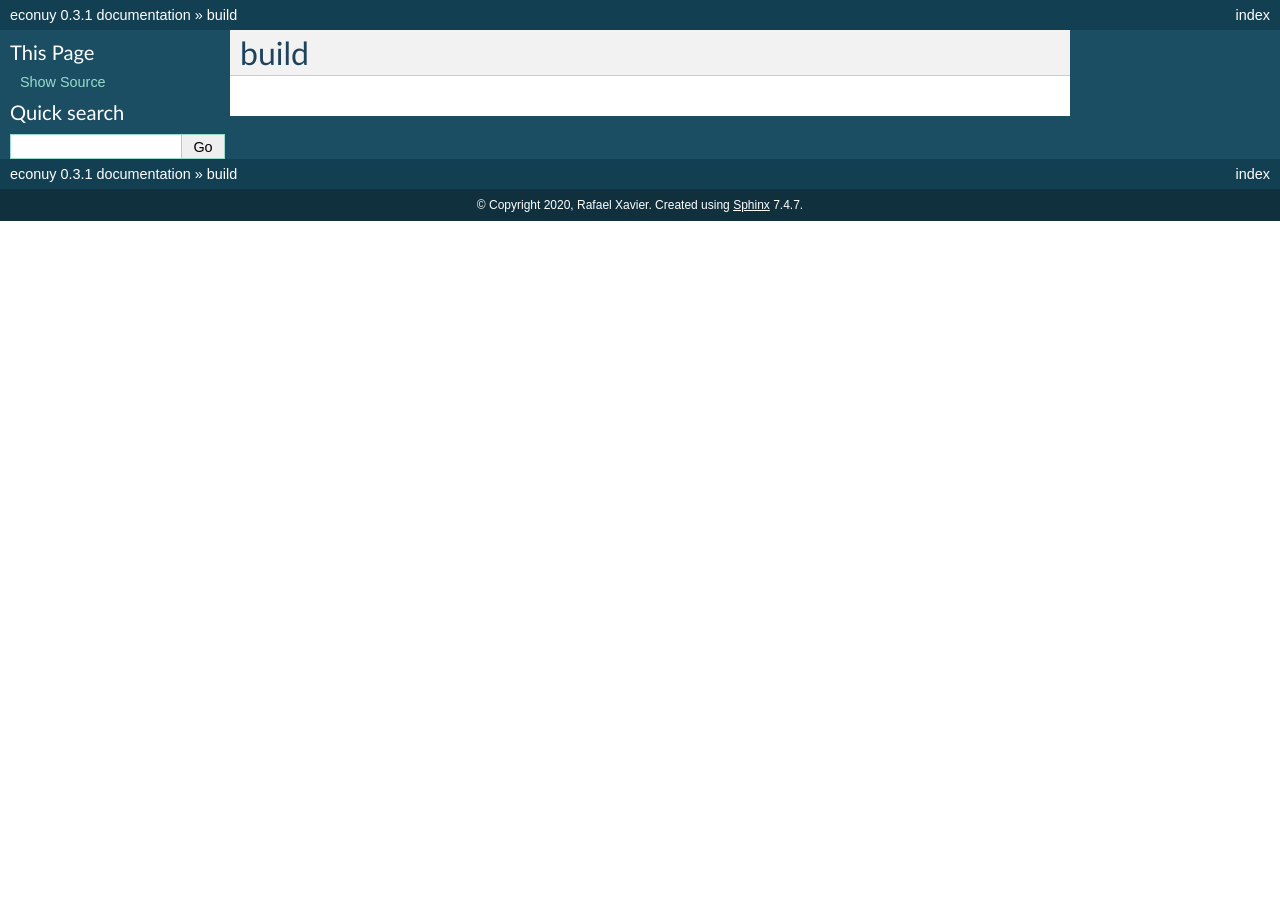
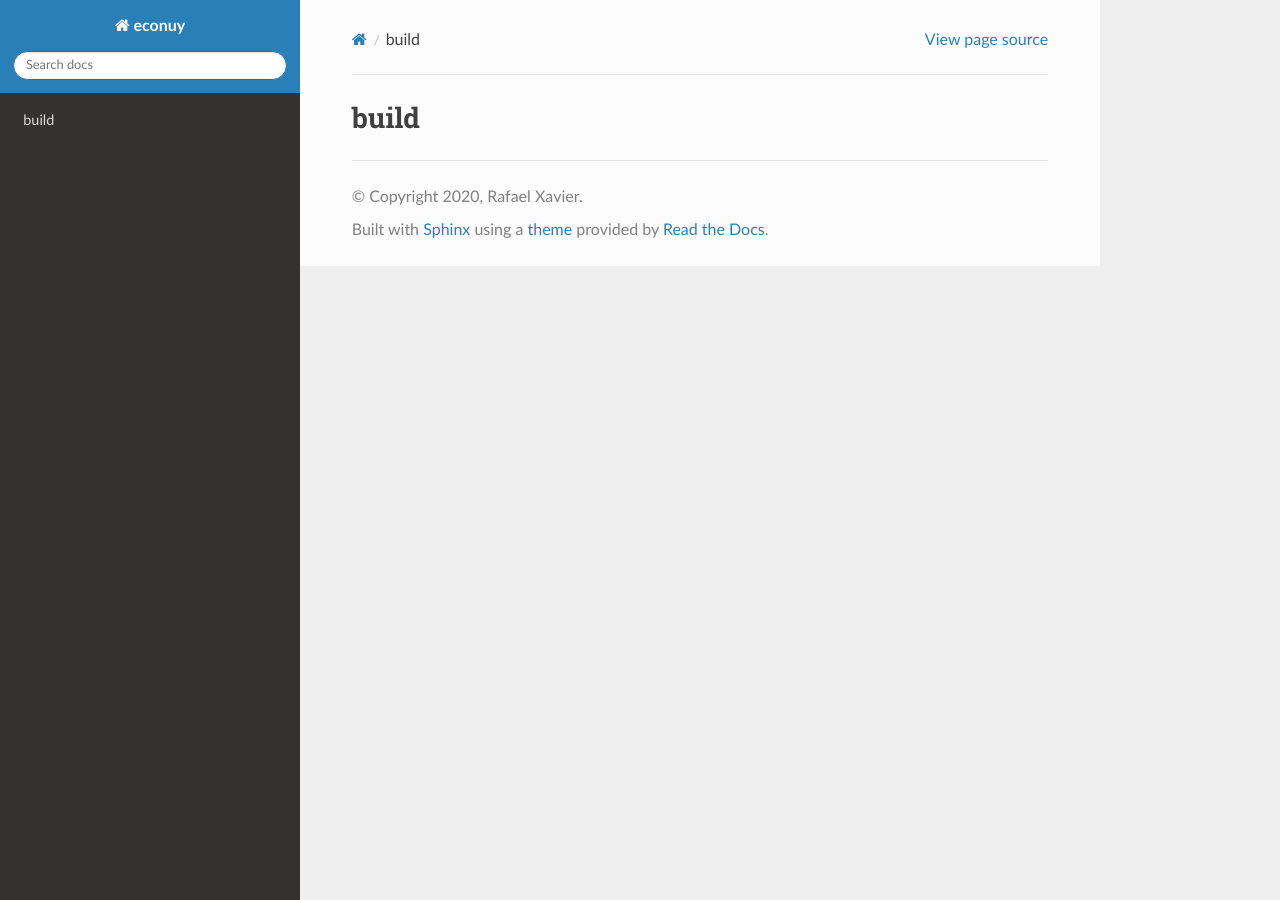
Before and after one commit to rxavier/econuy, a Sphinx documentation site: the page built from docs/source/modules.rst, in a window 1280 px wide. Built offline with Sphinx 7.4.7 and the Read the Docs theme 2.0.0, drawn with Linux system fonts in a browser that asks for light colours.

```diff
--- a/docs/requirements.txt
+++ b/docs/requirements.txt
@@ -13,7 +13,7 @@ cycler==0.10.0
 decorator==4.4.1
 defusedxml==0.6.0
 docutils==0.16
--e git+https://github.com/rxavier/uy-econ.git@eab743a1f507329b01128109c0eeb49b3325ed01#egg=econuy
+-e git+https://github.com/rxavier/uy-econ.git@d8c5deb34b71927291b4180eca71cbd72776d891#egg=econuy
 entrypoints==0.3
 idna==2.8
 imagesize==1.2.0
@@ -66,6 +66,7 @@ soupsieve==1.9.5
 Sphinx==2.4.1
 sphinx-autobuild==0.7.1
 sphinx-autodoc-typehints==1.10.3
+sphinx-rtd-theme==0.4.3
 sphinxcontrib-applehelp==1.0.1
 sphinxcontrib-devhelp==1.0.1
 sphinxcontrib-htmlhelp==1.0.2
--- a/docs/source/conf.py
+++ b/docs/source/conf.py
@@ -12,6 +12,7 @@
 #
 import os
 import sys
+from econuy import __version__
 sys.path.insert(0, os.path.abspath('../../'))
 
 
@@ -22,7 +23,7 @@ copyright = '2020, Rafael Xavier'
 author = 'Rafael Xavier'
 
 # The full version, including alpha/beta/rc tags
-release = '0.3.1'
+release = __version__
 
 
 # -- General configuration ---------------------------------------------------
@@ -30,7 +31,9 @@ release = '0.3.1'
 # Add any Sphinx extension module names here, as strings. They can be
 # extensions coming with Sphinx (named 'sphinx.ext.*') or your custom
 # ones.
-extensions = ['sphinx.ext.autodoc', 'sphinx.ext.napoleon']
+extensions = ['sphinx.ext.autodoc',
+              'sphinx.ext.napoleon',
+              'sphinx.ext.viewcode']
 
 # Add any paths that contain templates here, relative to this directory.
 templates_path = ['_templates']
@@ -46,7 +49,7 @@ exclude_patterns = []
 # The theme to use for HTML and HTML Help pages.  See the documentation for
 # a list of builtin themes.
 #
-html_theme = 'classic'
+html_theme = 'sphinx_rtd_theme'
 
 # Add any paths that contain custom static files (such as style sheets) here,
 # relative to this directory. They are copied after the builtin static files,
--- a/econuy/__init__.py
+++ b/econuy/__init__.py
@@ -0,0 +1 @@
+__version__ = "0.3.1"
--- a/setup.py
+++ b/setup.py
@@ -1,6 +1,7 @@
 import os
+import json
 from setuptools import setup, find_packages
-import json
+from econuy import __version__
 
 
 def get_requirements_from_pipfile_lock(pipfile_lock=None):
@@ -20,10 +21,11 @@ here = os.path.abspath(os.path.dirname(__file__))
 
 with open(os.path.join(here, "README.md"), encoding="utf-8") as f:
     long_description = f.read()
+version = "0.3.1"
 
 setup(
     name="econuy",
-    version="0.3.0",
+    version=__version__,
     description="Download and process Uruguayan economic data.",
     long_description=long_description,
     long_description_content_type="text/markdown",
```
Also changed, not shown: 2 other files.
